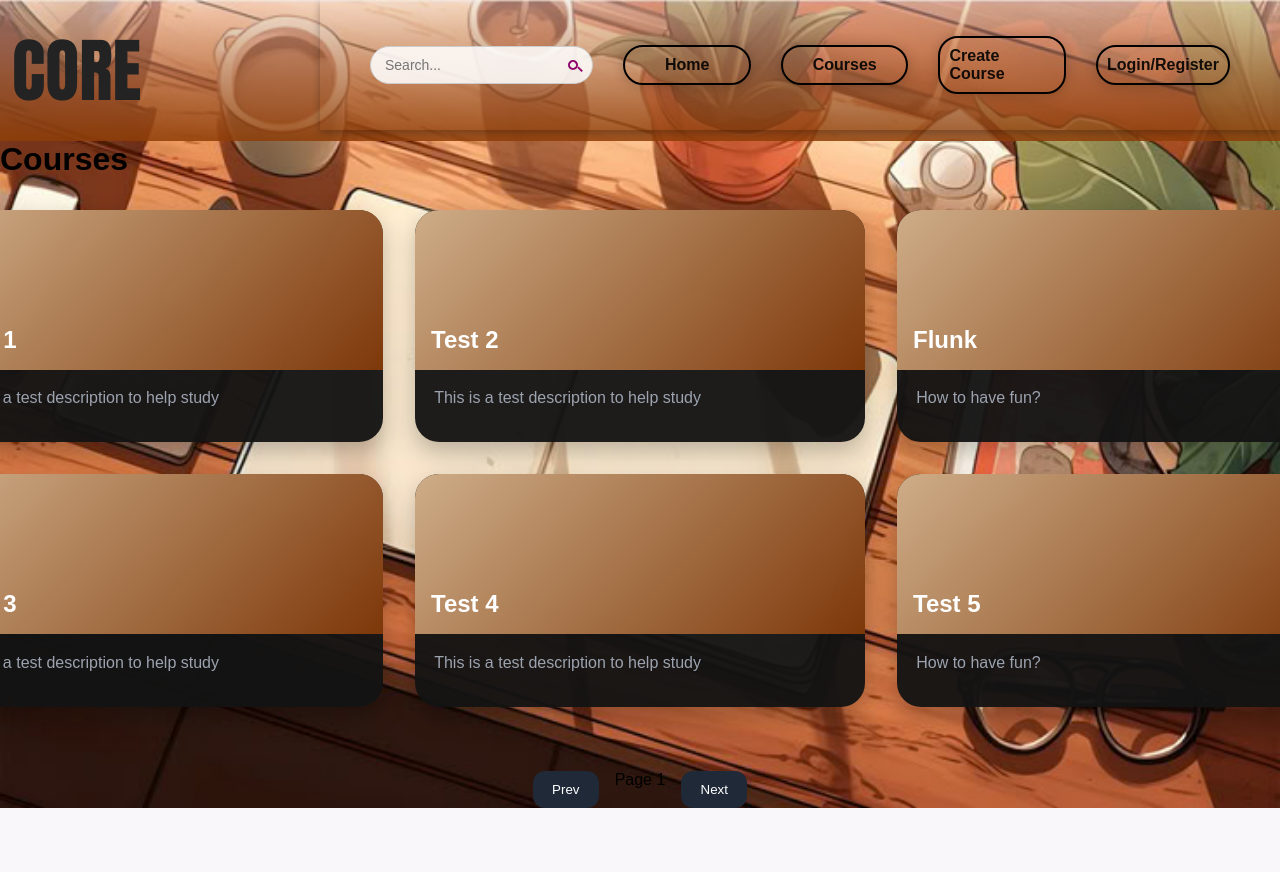
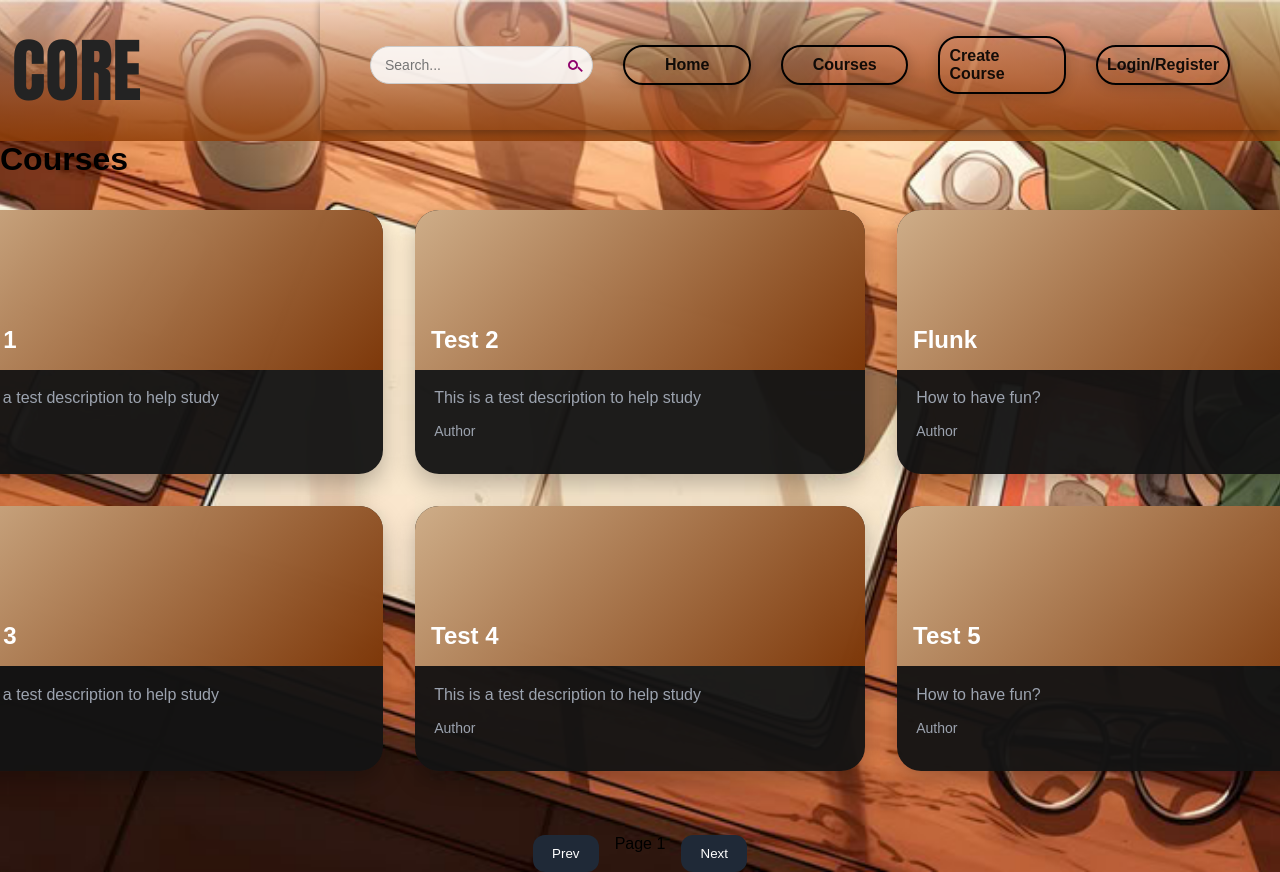
Before and after one commit to 23-kartikey/course-distributor, a React (Vite) app in the folder course-distributor-frontend/: page /courses in a window 1280 px wide. Shown: the top 872 px of the page. Before the commit the page ends 808 px from the top, so only its background shows below. Built offline with nearby package versions, Linux system fonts and the light colour scheme; no server answers.

Commit message:
feat: add placeholder for Author details

```diff
--- a/course-distributor-frontend/src/components/CourseCard.tsx
+++ b/course-distributor-frontend/src/components/CourseCard.tsx
@@ -14,6 +14,7 @@ const CourseCard = ({course}:CourseCardProps) => {
             </div>
             <div className = "course-content">
                 <p>{course.shortDescription}</p>
+                <p className="author">Author</p>
             </div>
         </a>
     )
```
